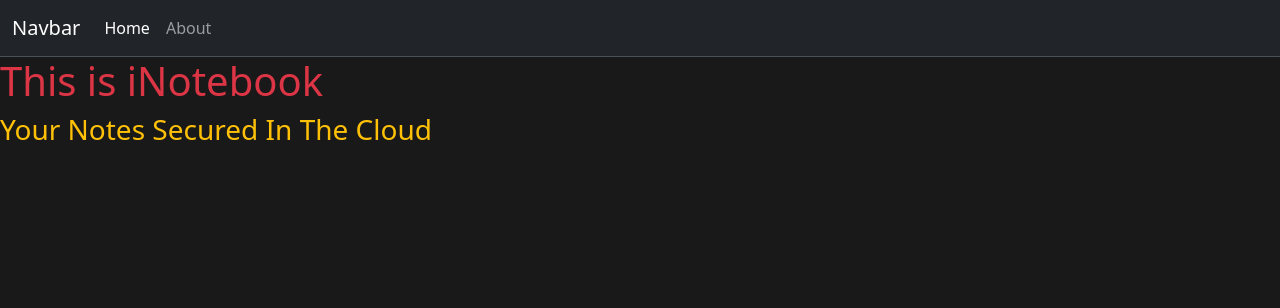
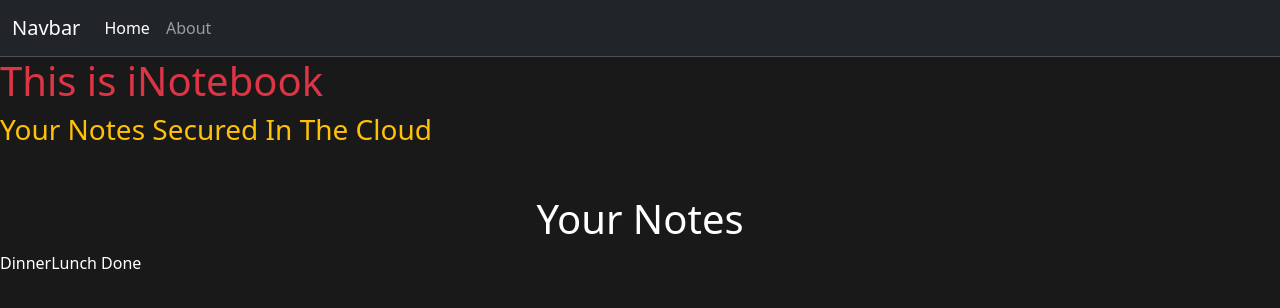
Before and after one commit to nikhil-agr/iNotebook, a React (Vite) app: page / in a window 1280 px wide. Shown: the top 308 px of the page. Built offline with nearby package versions, Linux system fonts and the light colour scheme.

Commit message:
Vid60Comp

```diff
--- a/src/components/Home/Home.jsx
+++ b/src/components/Home/Home.jsx
@@ -1,12 +1,20 @@
-import React from 'react'
+import React, { useContext } from "react";
+import noteContext from "../../context/notes/noteContext";
 
 const Home = () => {
+  const context = useContext(noteContext);
+  const { notes, setNotes } = context;
   return (
-    <div>
-      <h1 className='text-danger'>This is iNotebook</h1>
-      <h3 className='text-warning'>Your Notes Secured In The Cloud</h3>
+    <div className="text-white">
+      <h1 className="text-danger">This is iNotebook</h1>
+      <h3 className="text-warning">Your Notes Secured In The Cloud</h3>
+
+      <h1 className="text-center mt-5">Your Notes</h1>
+      {notes.map((note) => {
+        return note.title;
+      })}
     </div>
-  )
-}
+  );
+};
 
-export default Home
+export default Home;
--- a/src/context/notes/NoteState.jsx
+++ b/src/context/notes/NoteState.jsx
@@ -2,21 +2,32 @@ import { useState } from "react";
 import NoteContext from "./noteContext";
 
 const NoteState = (props) => {
-  const s1 = {
-    name: "Nikhil",
-    college: "NIT Kurukshetra",
-  };
-  const [state, setState] = useState(s1)
-  const update = ()=>{
-    setTimeout(async () => {
-        await setState({
-            name:"Bikhil",
-            college:"IIIT Ranchi"
-        })
-    }, 1000);
-  }
+  const notesInitial = [
+    {
+      _id: "65699445b3005e34be8d57a2",
+      user: "65697948d64432bc81544f16",
+      title: "Dinner",
+      description: "Go for dinner at 8pm",
+      tag: "personal",
+      date: "2023-12-01T08:07:33.983Z",
+      __v: 0,
+    },
+    {
+      _id: "6569aa1c600e6c2db6e56117",
+      user: "65697948d64432bc81544f16",
+      title: "Lunch Done",
+      description: "went for lunch at 1:40pm",
+      tag: "personal",
+      date: "2023-12-01T09:40:44.349Z",
+      __v: 0,
+    },
+  ];
+
+  const [notes, setNotes] = useState(notesInitial);
   return (
-    <NoteContext.Provider value={{state, update}}>{props.children}</NoteContext.Provider>
+    <NoteContext.Provider value={{ notes, setNotes }}>
+      {props.children}
+    </NoteContext.Provider>
   );
 };
 
```
Also changed, not shown: 1 other file (tests, documents, lock files or other folders).
